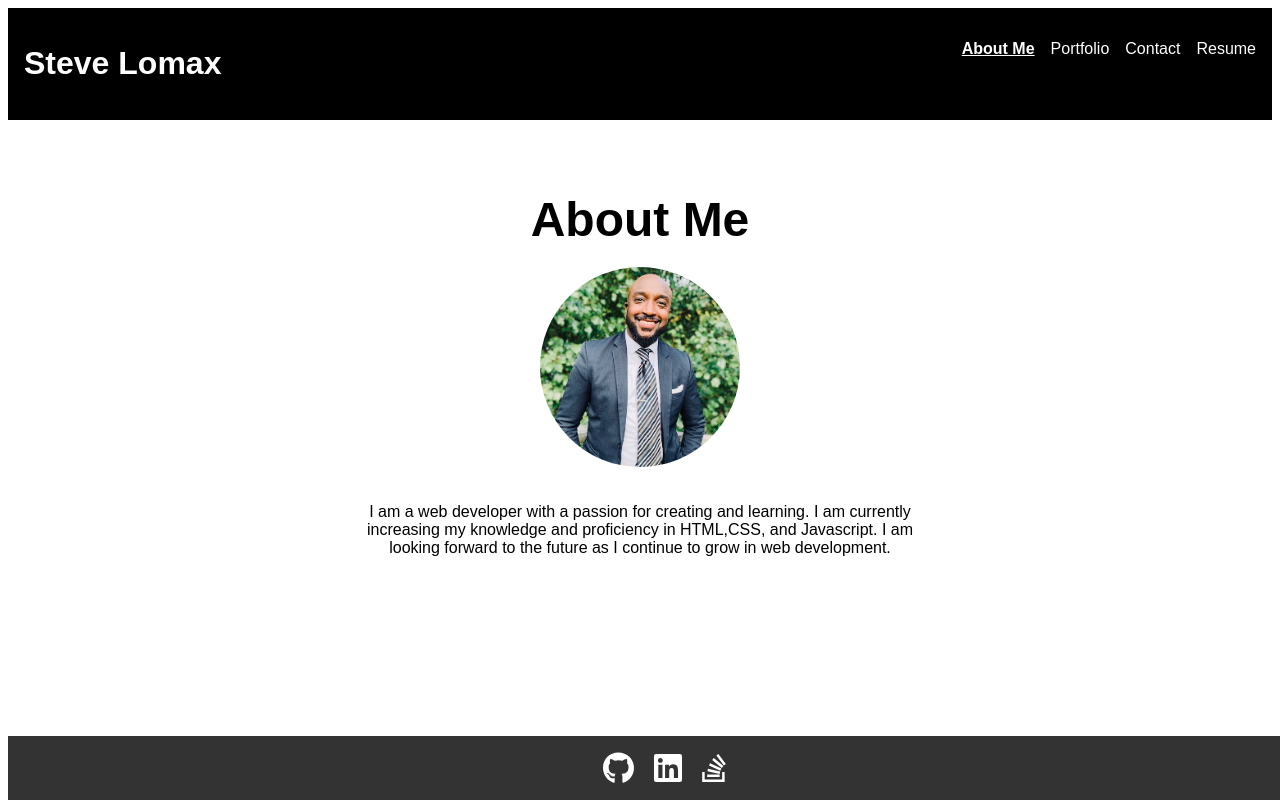
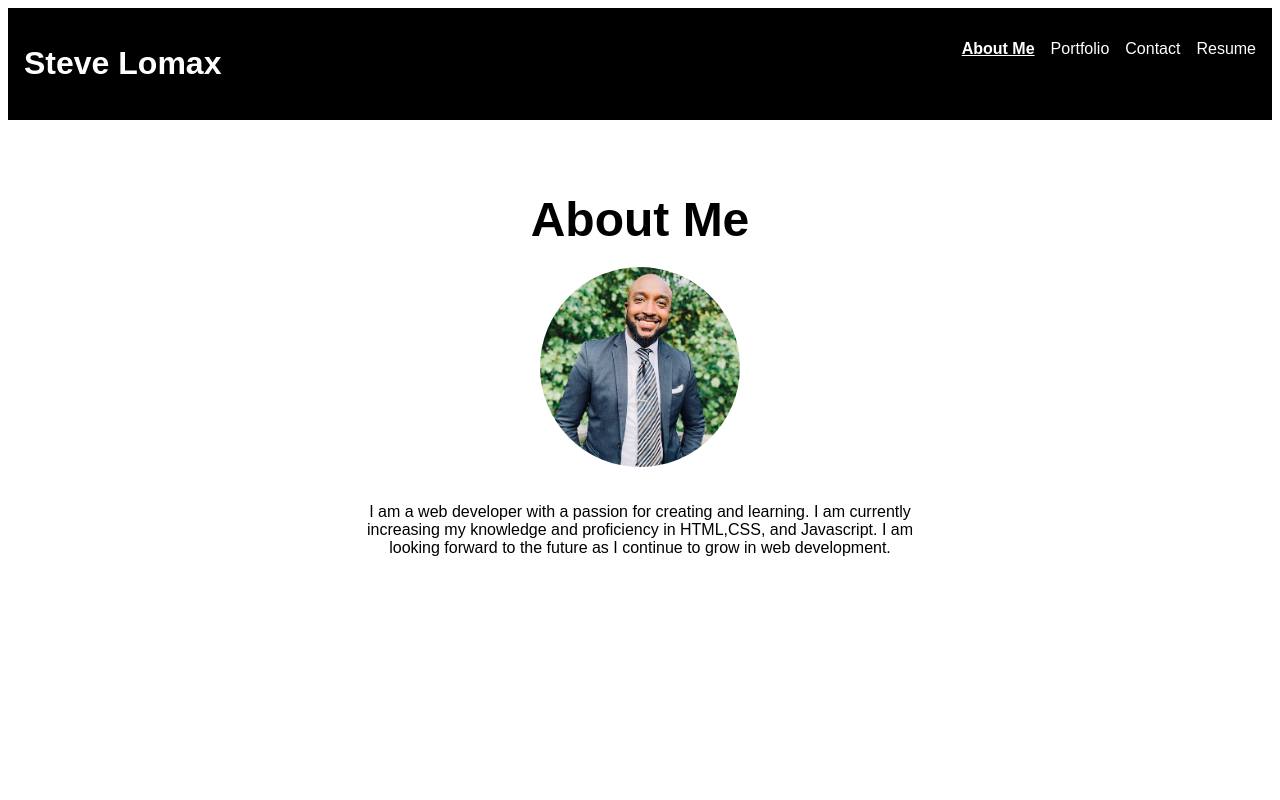
Before and after one commit to stevelomax1/react-portfolio, a React (Create React App) app: page / in a window 1280 px wide. Built offline with nearby package versions, Linux system fonts and the light colour scheme.

Commit message:
updated footer color to black

```diff
--- a/src/index.css
+++ b/src/index.css
@@ -30,7 +30,7 @@ section {
 }
 
 footer {
-  background-color: #333;
+  background-color: #0000;
   color: white;
   text-align: center;
   padding: 1rem;
```
